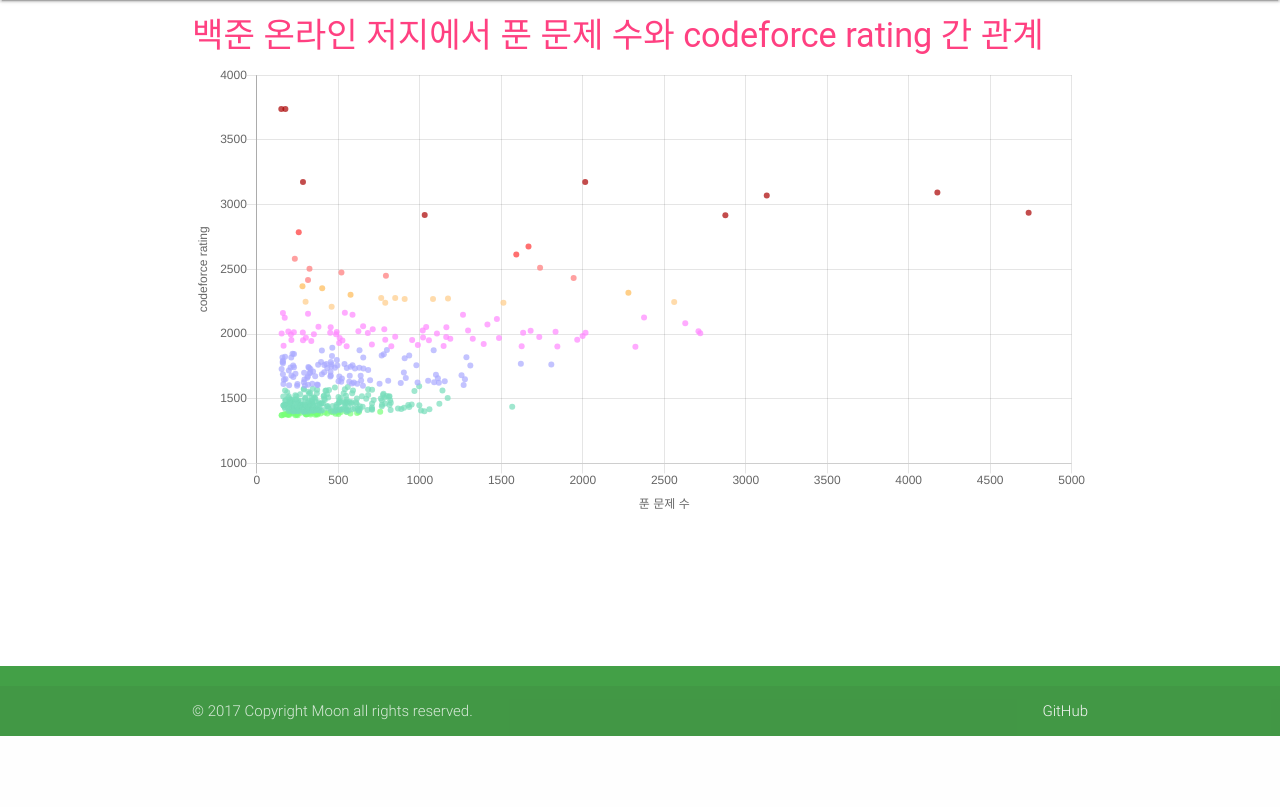
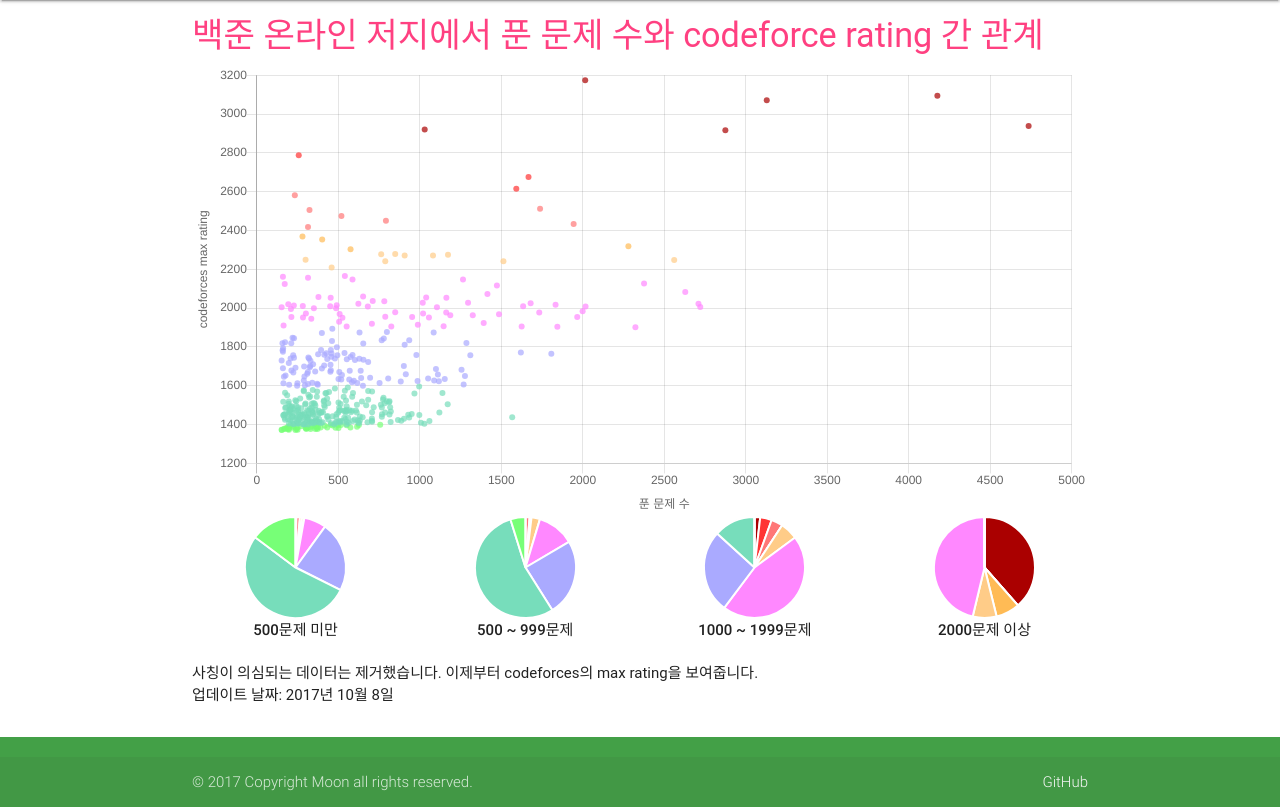
Before and after one commit to MoonHyuk/acmicpc.cc, a Flask app: page /statistics in a window 1280 px wide. Shown: the part 64-871 px from the top of the page. Before the commit the page ends 800 px from the top, so only its background shows below. Run offline with Flask 2, Linux system fonts and the light colour scheme; some libraries are stand-ins or nearby versions; some web fonts are replaced.

Commit message:
Add codeforces pie chart

```diff
--- a/ranking.txt
+++ b/ranking.txt
@@ -360,7 +360,6 @@
 288 1402
 288 1572
 284 1402
-283 3174
 283 1952
 282 2011
 281 1435
@@ -446,7 +445,6 @@
 183 1382
 178 1489
 176 1653
-175 3739
 174 1486
 173 1564
 173 1453
@@ -473,4 +471,3 @@
 152 1373
 152 1730
 152 2005
-150 3739
--- a/templates/statistics.html
+++ b/templates/statistics.html
@@ -6,31 +6,60 @@
 {% block js %}
     <script src="https://cdnjs.cloudflare.com/ajax/libs/Chart.js/2.6.0/Chart.bundle.min.js"></script>
     <script>
+        var pieChartData = zeros([4, 10]);
+
+        function zeros(dimensions) {
+            var array = [];
+
+            for (var i = 0; i < dimensions[0]; ++i) {
+                array.push(dimensions.length == 1 ? 0 : zeros(dimensions.slice(1)));
+            }
+            return array;
+        }
+
+        function addPieData(nSolved, rating) {
+            if (nSolved < 500) pieChartData[0][rating]++;
+            else if (nSolved < 1000) pieChartData[1][rating]++;
+            else if (nSolved < 2000) pieChartData[2][rating]++;
+            else pieChartData[3][rating]++;
+        }
+
         $(function () {
-            var newbie = [], pupil = [], special = [], expert = [], candidate = [], master = [], iMaster = [], gMaster = [], igMaster = [], lgMaster = [];
+            var newbie = [], pupil = [], special = [], expert = [], candidate = [], master = [], iMaster = [],
+                gMaster = [], igMaster = [], lgMaster = [];
 
             {% for temp_data in data_list %}
                 var new_data = {x: {{ temp_data[0] }}, y: {{ temp_data[1] }}};
                 {% if temp_data[1] >= '2900' %}
                     lgMaster.push(new_data);
+                    addPieData({{ temp_data[0] }}, 0);
                 {% elif temp_data[1] < '2900' and temp_data[1] >= '2600' %}
                     igMaster.push(new_data);
+                    addPieData({{ temp_data[0] }}, 1);
                 {% elif temp_data[1] < '2600' and temp_data[1] >= '2400' %}
                     gMaster.push(new_data);
+                    addPieData({{ temp_data[0] }}, 2);
                 {% elif temp_data[1] < '2400' and temp_data[1] >= '2300' %}
                     iMaster.push(new_data);
+                    addPieData({{ temp_data[0] }}, 3);
                 {% elif temp_data[1] < '2300' and temp_data[1] >= '2200' %}
                     master.push(new_data);
+                    addPieData({{ temp_data[0] }}, 4);
                 {% elif temp_data[1] < '2200' and temp_data[1] >= '1900' %}
                     candidate.push(new_data);
+                    addPieData({{ temp_data[0] }}, 5);
                 {% elif temp_data[1] < '1900' and temp_data[1] >= '1600' %}
                     expert.push(new_data);
+                    addPieData({{ temp_data[0] }}, 6);
                 {% elif temp_data[1] < '1600' and temp_data[1] >= '1400' %}
                     special.push(new_data);
+                    addPieData({{ temp_data[0] }}, 7);
                 {% elif temp_data[1] < '1400' and temp_data[1] >= '1200' %}
                     pupil.push(new_data);
+                    addPieData({{ temp_data[0] }}, 8);
                 {% else %}
                     newbie.push(new_data);
+                    addPieData({{ temp_data[0] }}, 9);
                 {% endif %}
             {% endfor %}
 
@@ -127,13 +156,42 @@
                             display: true,
                             scaleLabel: {
                                 display: true,
-                                labelString: 'codeforce rating'
+                                labelString: 'codeforces max rating'
                             }
                         }]
 
                     }
                 }
-            })
+            });
+
+            for (var i = 0; i < 4; i++) {
+                var sum = 0;
+                for (var j = 0; j < 10; j++) {
+                    sum += pieChartData[i][j];
+                }
+                for (var j = 0; j < 10; j++) {
+                    pieChartData[i][j] /= sum / 1000;
+                    pieChartData[i][j] = parseInt(pieChartData[i][j]) / 10;
+                }
+            }
+            for (var i = 0; i < 4; i++) {
+                var pieCtx = document.getElementById(i.toString()).getContext("2d");
+                window.myPie = new Chart(pieCtx, {
+                    type: 'pie',
+                    data: {
+                        datasets: [{
+                            data: pieChartData[i],
+                            backgroundColor: ['rgb(170, 0, 0)', 'rgb(255, 51, 51)', 'rgb(255, 119, 119)', 'rgb(255, 187, 85)', 'rgb(255, 204, 136)', 'rgb(255, 136, 255)', 'rgb(170, 170, 255)', 'rgb(119, 221, 187)', 'rgb(119, 255, 119)', 'rgb(204, 204, 204)']
+                        }],
+                        labels: ["Legendary Grandmaster", "International Grandmaster", "Grandmaster", "International Master", "Master", "Candidate Master", "Expert", "Specialist", "Pupil", "Newbie"]
+                    },
+                    options: {
+                        legend: {
+                            display: false
+                        }
+                    }
+                })
+            }
         });
     </script>
 {% endblock %}
@@ -143,4 +201,33 @@
     <div class="chart-container" style="position: relative; width:100%;">
         <canvas id="chart"></canvas>
     </div>
+    <div class="row center-align">
+        <div class="col s6 m3">
+            <div class="chart-container" style="position: relative; width:100%;">
+                <canvas id="0"></canvas>
+            </div>
+            <strong>500문제 미만</strong>
+        </div>
+        <div class="col s6 m3">
+            <div class="chart-container" style="position: relative; width:100%;">
+                <canvas id="1"></canvas>
+            </div>
+            <strong>500 ~ 999문제</strong>
+        </div>
+        <div class="col s6 m3">
+            <div class="chart-container" style="position: relative; width:100%;">
+                <canvas id="2"></canvas>
+            </div>
+            <strong>1000 ~ 1999문제</strong>
+        </div>
+        <div class="col s6 m3">
+            <div class="chart-container" style="position: relative; width:100%;">
+                <canvas id="3"></canvas>
+            </div>
+            <strong>2000문제 이상</strong>
+        </div>
+
+    </div>
+    사칭이 의심되는 데이터는 제거했습니다. 이제부터 codeforces의 max rating을 보여줍니다.<br>
+    업데이트 날짜: 2017년 10월 8일
 {% endblock %}
```
